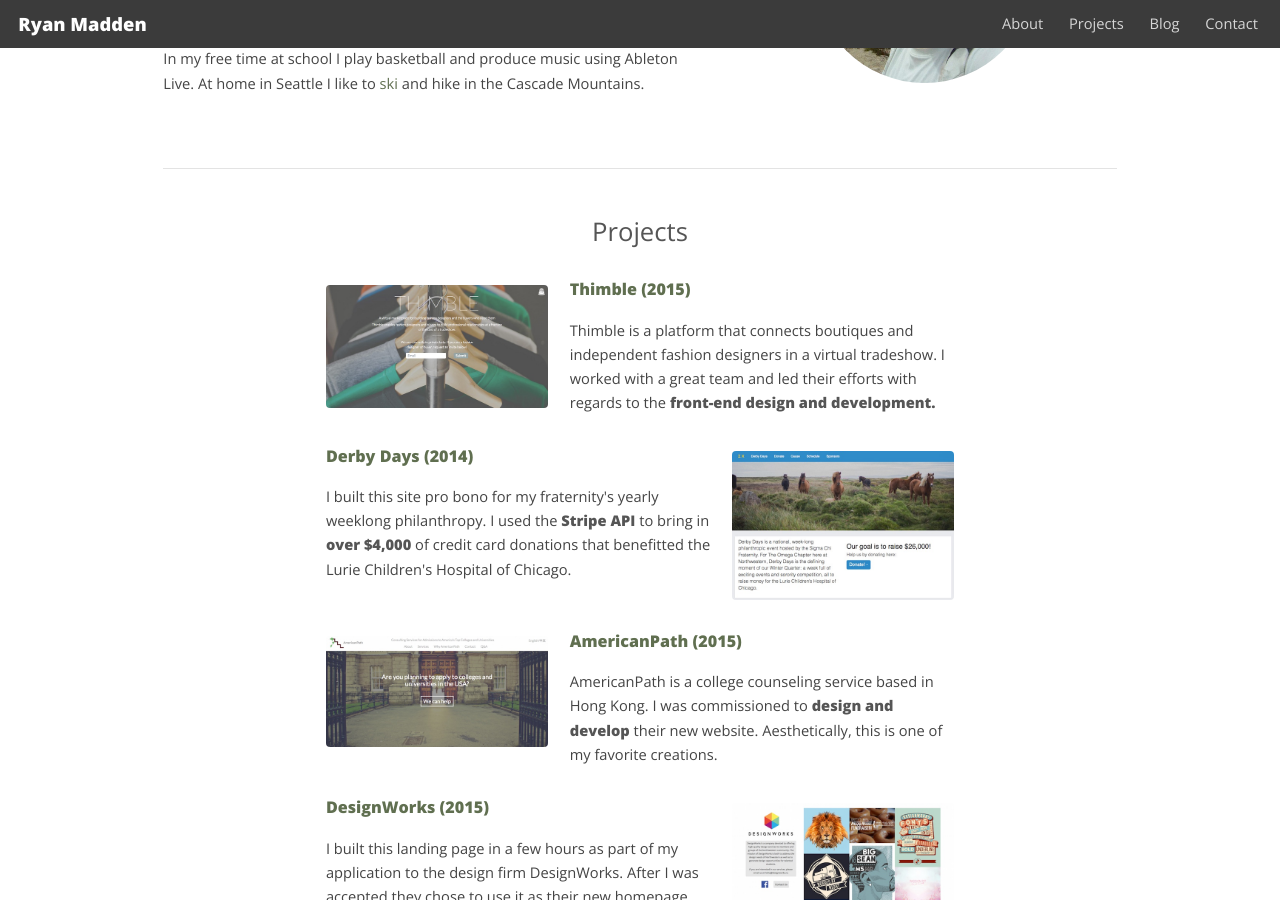
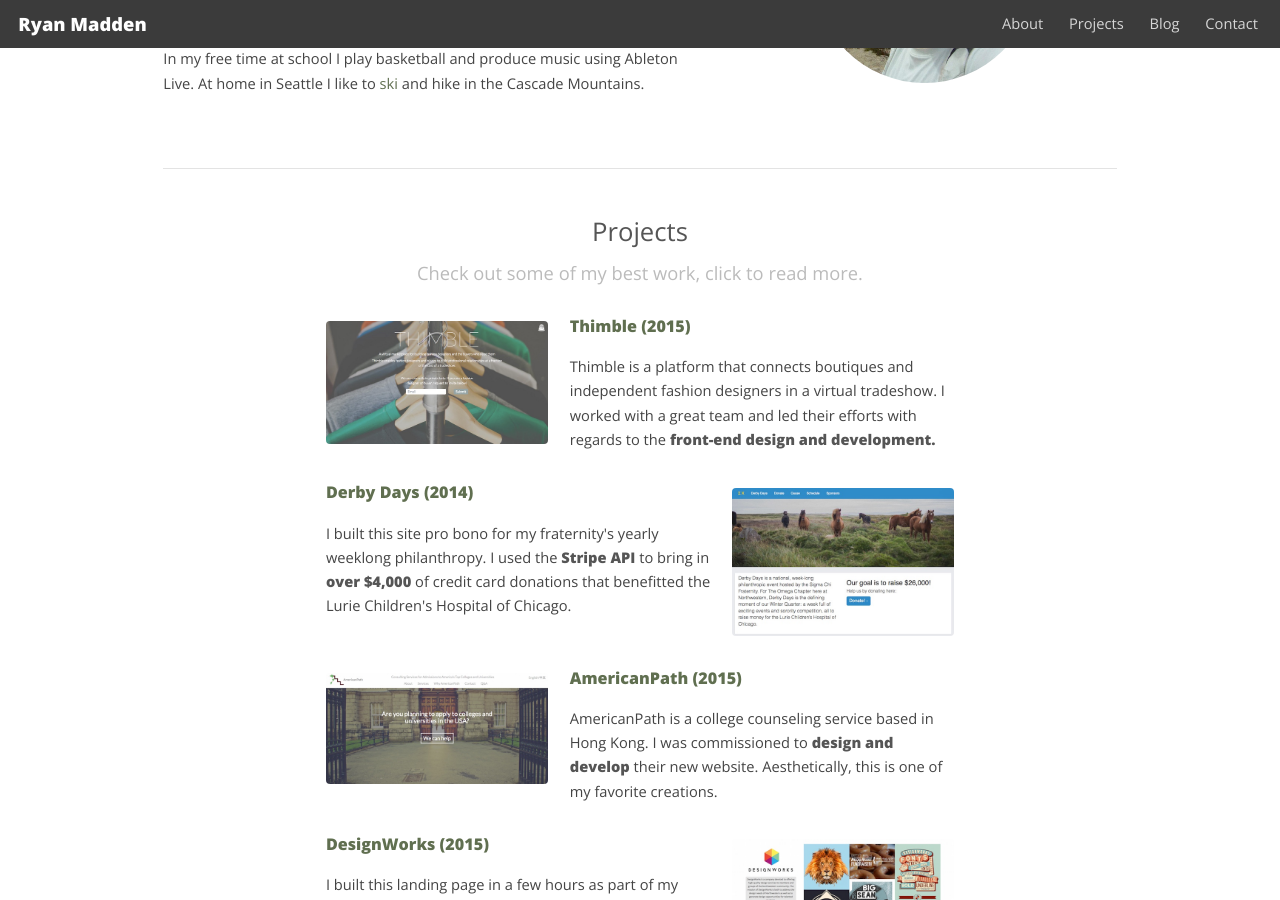
Before and after one commit to ryanmadden/ryanmadden.github.io, a Jekyll site: the page index.html, which Jekyll copies as it is, in a window 1280 px wide and 900 px high, scrolled down 487 px. Built offline with Jekyll 4.4.1, drawn with Linux system fonts in a browser that asks for light colours.

Commit message:
Add project heading subtitle

```diff
--- a/index.html
+++ b/index.html
@@ -64,8 +64,10 @@
 		</div>
 
 		<hr class="major" />
-
-		<h2 class="align-center">Projects</h2>
+		<header>
+			<h2 class="align-center">Projects</h2>
+			<p class="align-center">Check out some of my best work, click to read more.</p>
+		</header>
 		<div class="row">
 			<div class="-2u 3u -1u(medium) 4u(medium) not-xsmall not-small">
 				<span class="image fit img-project"><img src="img/thimble.jpg" alt=""></span>
```
